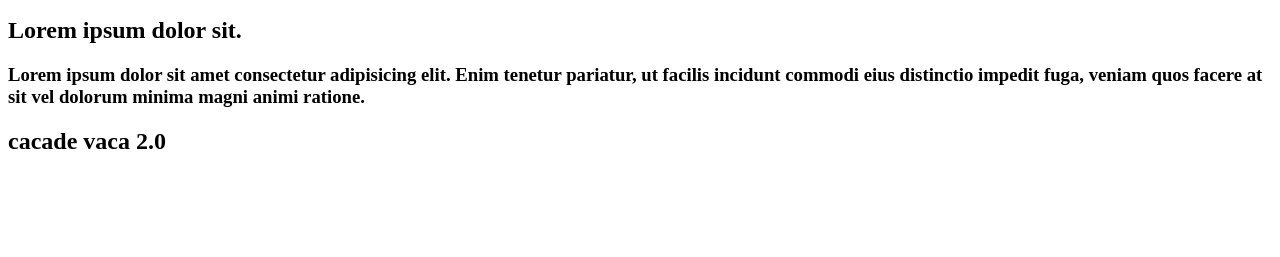
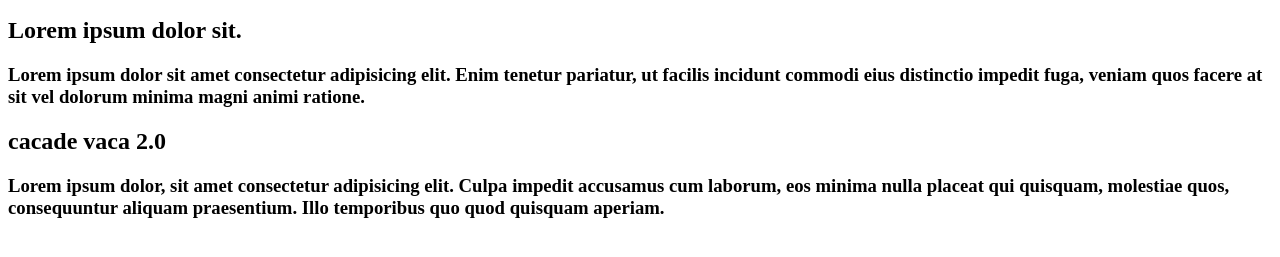
Before and after one commit to guilo3229/master, a plain HTML site: page prueba.html in a window 1280 px wide. Shown: the part 119-376 px from the top of the page. Drawn offline with Linux system fonts and the light colour scheme.

Commit message:
agreguw h3

```diff
--- a/prueba.html
+++ b/prueba.html
@@ -12,5 +12,6 @@
     <h2>Lorem ipsum dolor sit.</h2>
     <h3>Lorem ipsum dolor sit amet consectetur adipisicing elit. Enim tenetur pariatur, ut facilis incidunt commodi eius distinctio impedit fuga, veniam quos facere at sit vel dolorum minima magni animi ratione.</h3>
     <h2>cacade vaca 2.0</h2>
+    <h3>Lorem ipsum dolor, sit amet consectetur adipisicing elit. Culpa impedit accusamus cum laborum, eos minima nulla placeat qui quisquam, molestiae quos, consequuntur aliquam praesentium. Illo temporibus quo quod quisquam aperiam.</h3>
 </body>
 </html>
```
